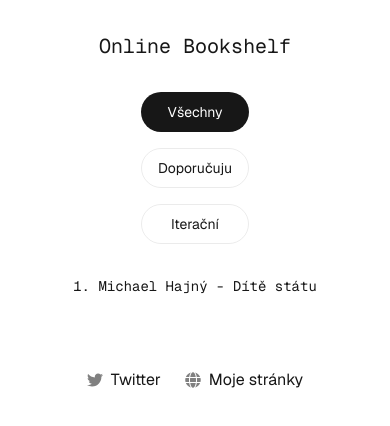
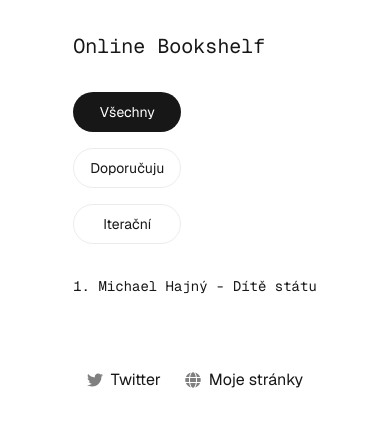
Before and after one commit to 3n0wd3n/OnlineBookshelf, a Next.js app in the folder online-bookshelf/: page / in a window 390 px wide. Shown: the top 426 px of the page. Built offline with nearby package versions, Linux system fonts and the light colour scheme.

Commit message:
Update page.js

```diff
--- a/online-bookshelf/src/app/page.js
+++ b/online-bookshelf/src/app/page.js
@@ -5,7 +5,7 @@ import { FaGlobe } from "react-icons/fa";
 export default function Home() {
   return (
     <div className='flex flex-col items-center justify-content-center min-h-screen p-8 pb-20 gap-16 sm:p-20 font-[family-name:var(--font-geist-sans)]'>
-      <main className='flex flex-col gap-8 row-start-2 items-center sm:items-start'>
+      <main className='flex flex-col gap-8 items-start'>
         <h1 className='font-[family-name:var(--font-geist-mono)] text-xl'>Online Bookshelf</h1>
         <div className='flex gap-4 items-center flex-col sm:flex-row sm:w-[100%]'>
           <a
@@ -38,7 +38,7 @@ export default function Home() {
           <li className='mb-2'>Michael Hajný - Dítě státu</li>
         </ol>
       </main>
-      <footer className='row-start-3 flex gap-6 flex-wrap items-center justify-center'>
+      <footer className='flex gap-6 flex-wrap items-center justify-center'>
         <a
           className='flex items-center gap-2 hover:underline hover:underline-offset-4'
           href='https://x.com/HajnyMichael'
```
